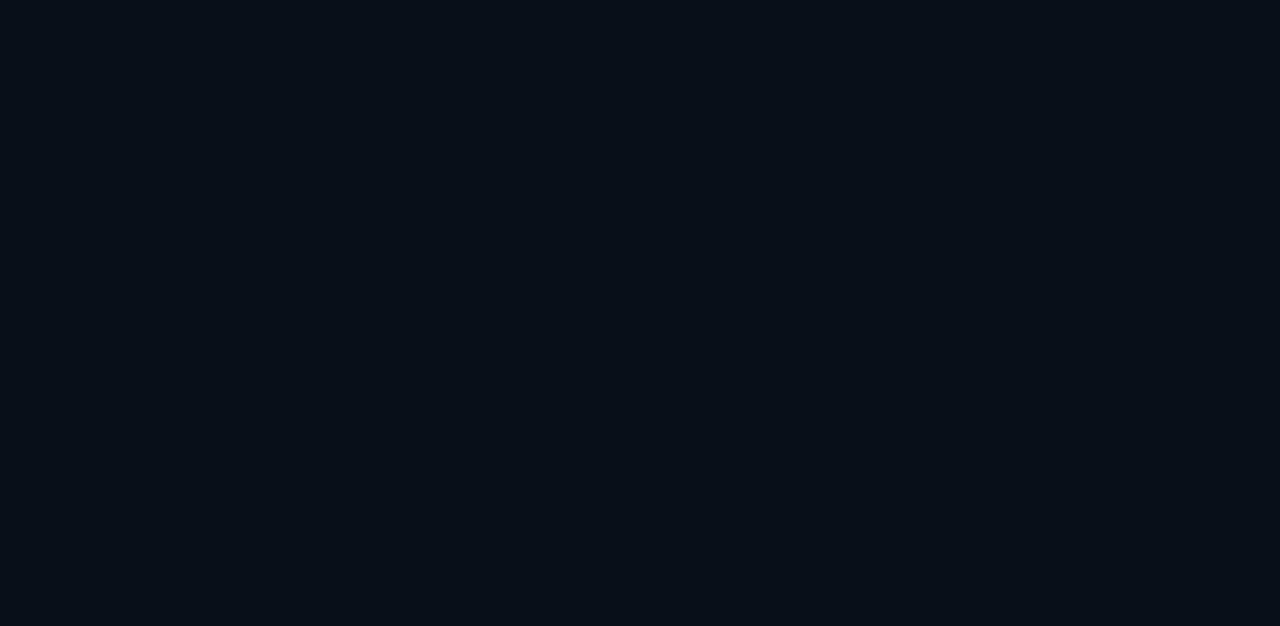
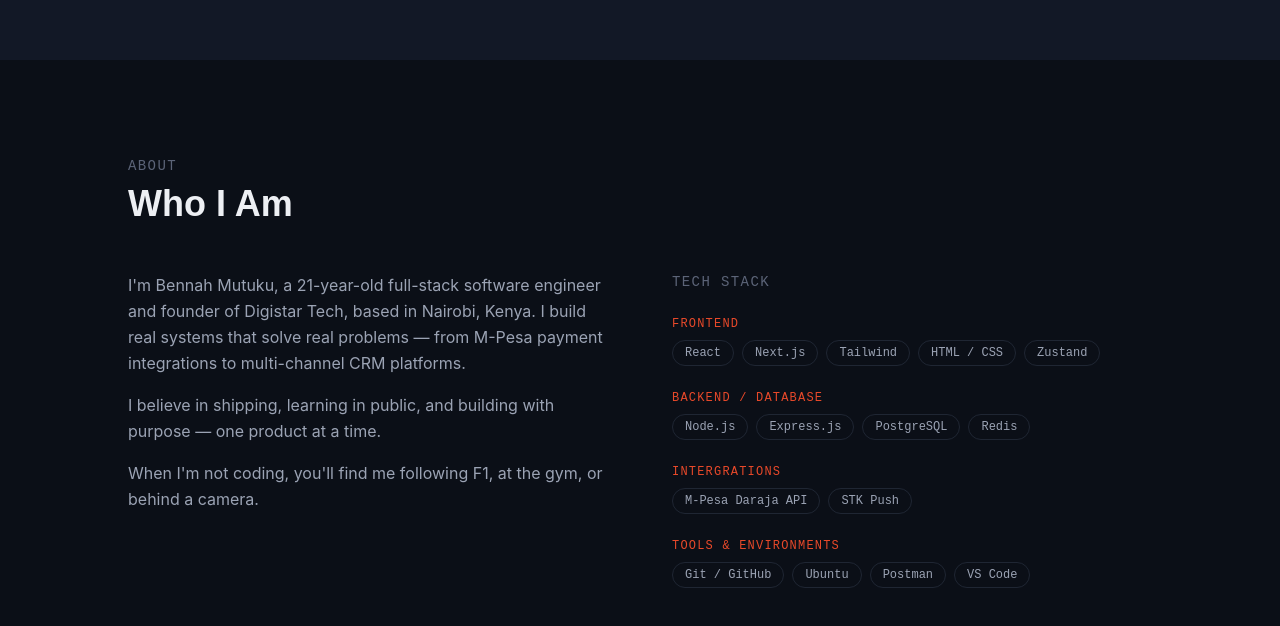
Before and after one commit to bennah995/bennah.dev, a React (Vite) app: page / in a window 1280 px wide. Shown: the part 1540-2166 px from the top of the page. Before the commit the page ends 1410 px from the top, so only its background shows below. Built offline with nearby package versions, Linux system fonts and the light colour scheme.

Commit message:
feat: add about section with bio and tech stack Made a couple of changes to the existing files

```diff
--- /dev/null
+++ b/src/components/About.jsx
@@ -0,0 +1,66 @@
+const stack = [
+  {
+    category: "Frontend",
+    items: ["React", "Next.js", "Tailwind", "HTML / CSS", "Zustand", ]
+  },
+  {
+    category: "Backend / Database",
+    items: ["Node.js", "Express.js", "PostgreSQL", "Redis"]
+  },
+  {
+    category: "Intergrations",
+    items: ["M-Pesa Daraja API", "STK Push"]
+  },
+  {
+    category: "Tools & Environments",
+    items: ["Git / GitHub", "Ubuntu", "Postman", "VS Code"]
+  }
+]
+
+function About() {
+  return (
+    <section id="about" className="bg-bg-primary py-24 px-8">
+      <div className="max-w-5xl mx-auto">
+
+        <p className="text-text-muted font-mono text-sm tracking-widest uppercase mb-2">About</p>
+        <h2 className="font-display text-4xl font-bold text-text-primary mb-12">Who I Am</h2>
+
+        <div className=" grid grid-cols-1 md:grid-cols-2 h-screen gap-16 items-start">
+
+          <div>
+            <p className="text-text-secondary leading-relaxed mb-4">
+              I'm Bennah Mutuku, a 21-year-old full-stack software engineer and founder of Digistar Tech, based in Nairobi, Kenya. I build real systems that solve real problems — from M-Pesa payment integrations to multi-channel CRM platforms.
+            </p>
+
+            <p className="text-text-secondary leading-relaxed mb-4">
+              I believe in shipping, learning in public, and building with purpose — one product at a time.
+            </p>
+
+            <p className="text-text-secondary leading-relaxed">
+              When I'm not coding, you'll find me following F1, at the gym, or behind a camera.
+            </p>
+          </div>
+
+          <div className="flex flex-col gap-6">
+            <p className="text-text-muted font-mono text-sm tracking-widest uppercase">Tech Stack</p>
+            {stack.map((group, i) => (
+              <div key={i}>
+                <p className="text-accent font-mono text-xs uppercase tracking-widest mb-2">{group.category}</p>
+                <div className="flex flex-wrap gap-2">
+                  {group.items.map((item, j) => (
+                    <span key={j} className="bg-bg-primary border border-border text-text-secondary font-mono text-xs px-3 py-1 rounded-full">
+                      {item}
+                    </span>
+                  ))}
+                </div>
+              </div>
+            ))}
+          </div>
+
+        </div>
+      </div>
+    </section>
+  )
+}
+
+export default About;
--- a/src/components/Navbar.jsx
+++ b/src/components/Navbar.jsx
@@ -2,9 +2,11 @@ function Navbar() {
   return (
     <nav className="fixed top-0 left-0 w-full z-50 flex items-center justify-between px-8 py-4 bg-bg-primary/80 backdrop-blur-md border-b border-border">
 
-      <span className="text-accent font-display font-bold text-xl">
-        Bennah.dev
-      </span>
+      <a href="#">
+        <span className="text-accent font-display font-bold text-xl">
+          Bennah.dev
+        </span>
+      </a>
 
       <ul className="flex gap-8 list-none">
         <li><a href="#work" className="text-text-secondary hover:text-accent transition-colors duration-200 font-medium">Work</a></li>
--- a/src/components/Projects.jsx
+++ b/src/components/Projects.jsx
@@ -3,7 +3,7 @@ import projects from "../data/projects";
 
 function Projects() {
   return (
-    <section id="work" className="bg-bg-primary py-24 px-8">
+    <section id="work" className="bg-bg-secondary py-24 px-8 h-screen">
       <div className="max-w-5xl mx-auto">
 
         <p className="text-text-muted font-mono text-sm tracking-widest uppercase mb-2">Portfolio</p>
--- a/src/pages/Home.jsx
+++ b/src/pages/Home.jsx
@@ -1,6 +1,7 @@
 import Navbar from '../components/Navbar'
 import HeroSection from '../components/Hero'
 import Projects from '../components/Projects'
+import About from '../components/About';
 
 function Home() {
   return (
@@ -8,6 +9,7 @@ function Home() {
       <Navbar />
       <HeroSection />
       <Projects />
+      <About />
     </>
   )
 }
```
